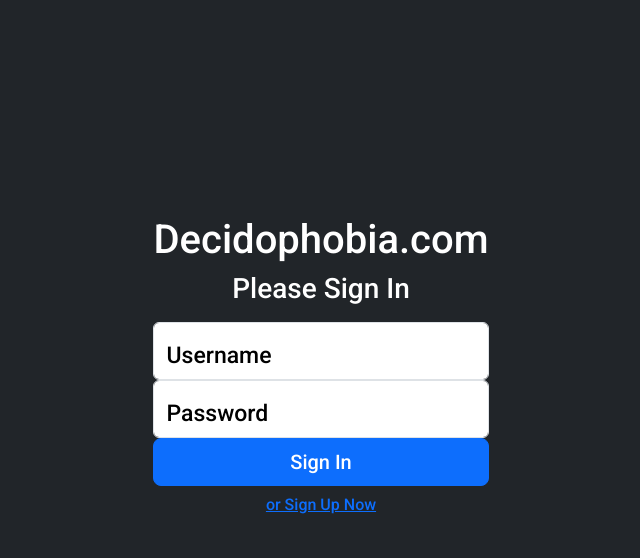
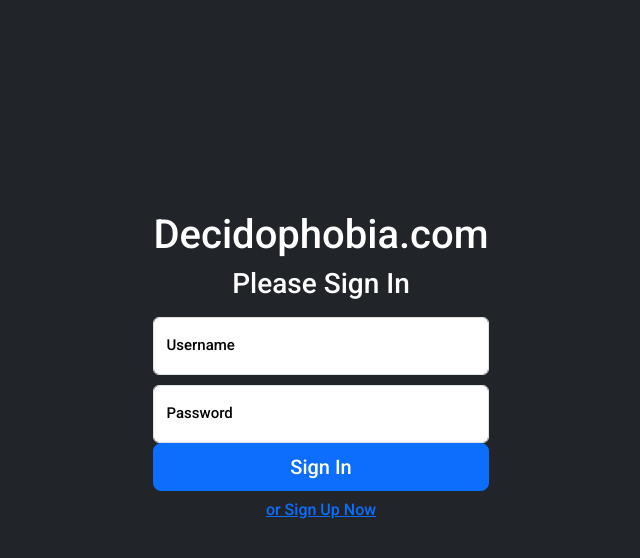
Before and after one commit to cfstar188/Decidophobia.com, a Django app: page /login/ in a window 1280 px wide. Shown: the part 39-597 px from the top of the page, without its empty margins (319-959 px from the left). Run offline with Django 5.2, Linux system fonts and the light colour scheme.

Commit message:
Modified with Faisal's new sign in and sign up pages

```diff
--- a/backend/templates/login.html
+++ b/backend/templates/login.html
@@ -10,7 +10,7 @@
 
   </head>
 
-<style>
+  <style>
     .divmain {
         display: flex;
         justify-content: center;
@@ -20,7 +20,19 @@
         color: #fff;
         font-family: Roboto;
         font-size: larger;
+
     }
+
+    .form-floating label {
+        font-size: 15px;
+        transition: font-size 0.2s ease;
+      }
+
+      .form-floating input:focus + label,
+      .form-floating input:not(:placeholder-shown) + label {
+        font-size: 15px;
+        opacity: 1;
+      }
 </style>
 
   <body class="text-center mainbody">
@@ -53,11 +65,11 @@
                 {% csrf_token %}
                 <h1>Decidophobia.com</h1>
                 <h1 class="h3 mb-3 fw-normal">Please Sign In</h1>
-                <div class="form-floating" style="color: #000;">
+                <div class="form-floating" style="color: #000; margin-top: 10px;">
                     <input type="username" class="form-control" id="floatingInput" placeholder="name@example.com" name="username">
                     <label for="floatingInput">Username</label>
                 </div>
-                <div class="form-floating" style="color: #000;">
+                <div class="form-floating" style="color: #000; margin-top: 10px;">
                     <input type="password" class="form-control" id="floatingPassword" placeholder="Password" name="password">
                     <label for="floatingPassword">Password</label>
                 </div>
```
Also changed, not shown: backend/templates/signup.html (+15 -3 lines).
